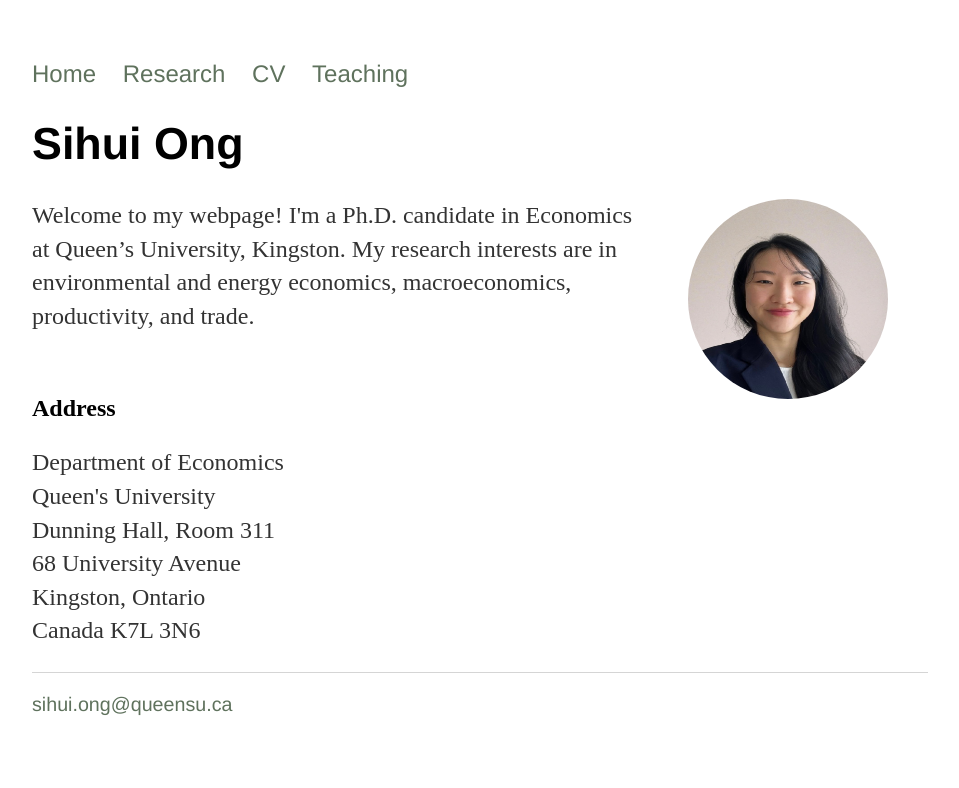
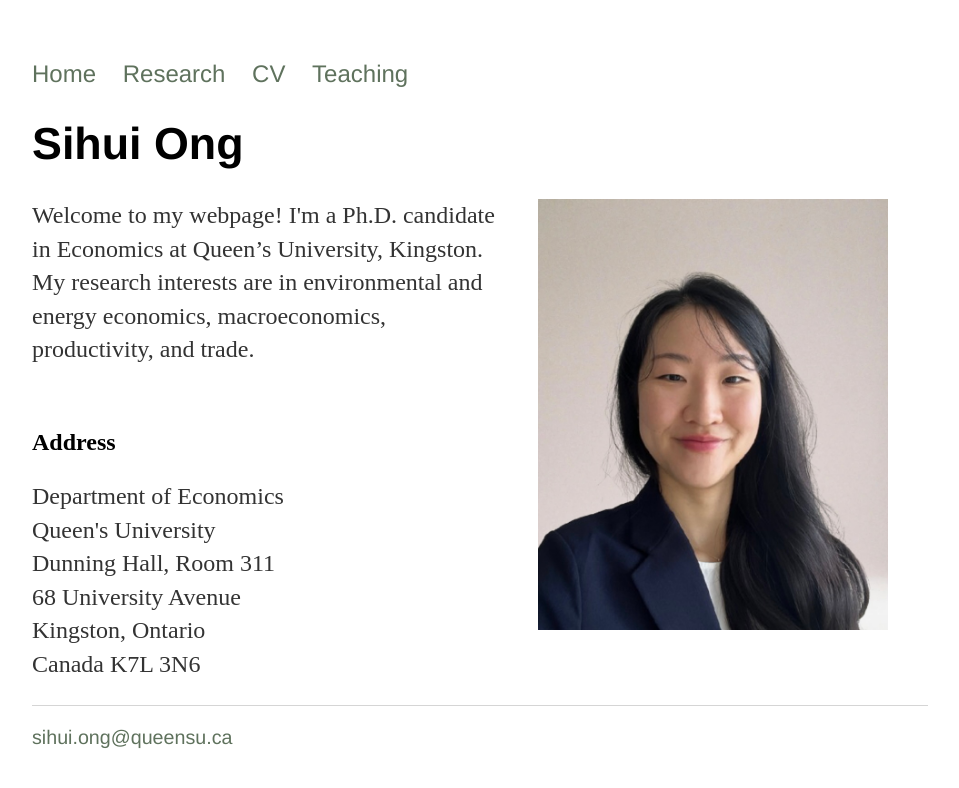
Before and after one commit to SihuiOng/SihuiOng.github.io, a Jekyll site: the page built from index.html, in a window 1280 px wide. Shown: the top 788 px of the page, without its empty margins (160-1119 px from the left). Built offline with Jekyll 4.4.1, drawn with Linux system fonts in a browser that asks for light colours.

Commit message:
Update main.css

```diff
--- a/css/main.css
+++ b/css/main.css
@@ -42,10 +42,3 @@ ul.posts {
 ul.posts li {
     list-style: none;
 }
-
-
-img {
-  border-radius: 50%;
-    width: 200px;
-  height: 200px;
-}
```
